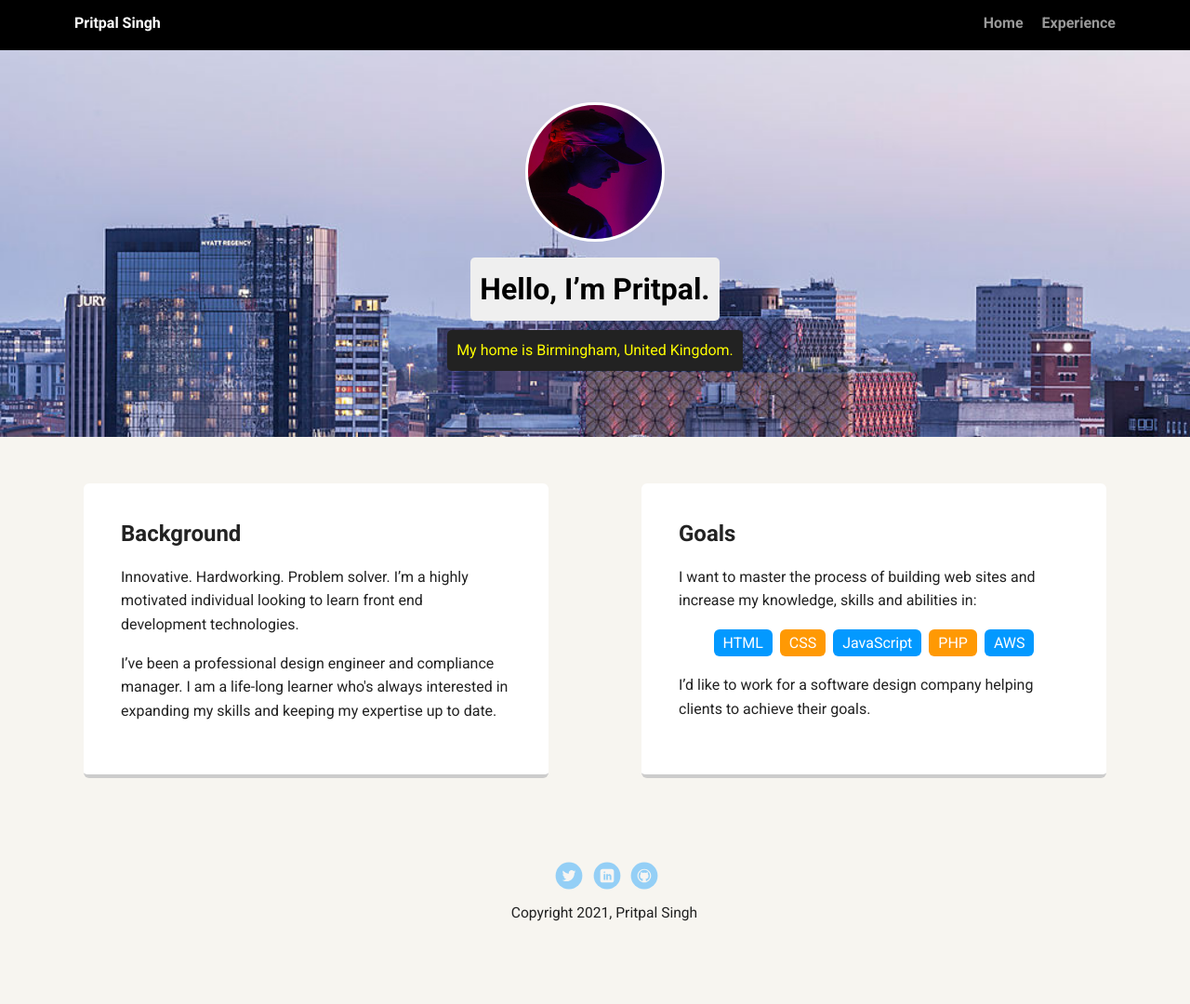
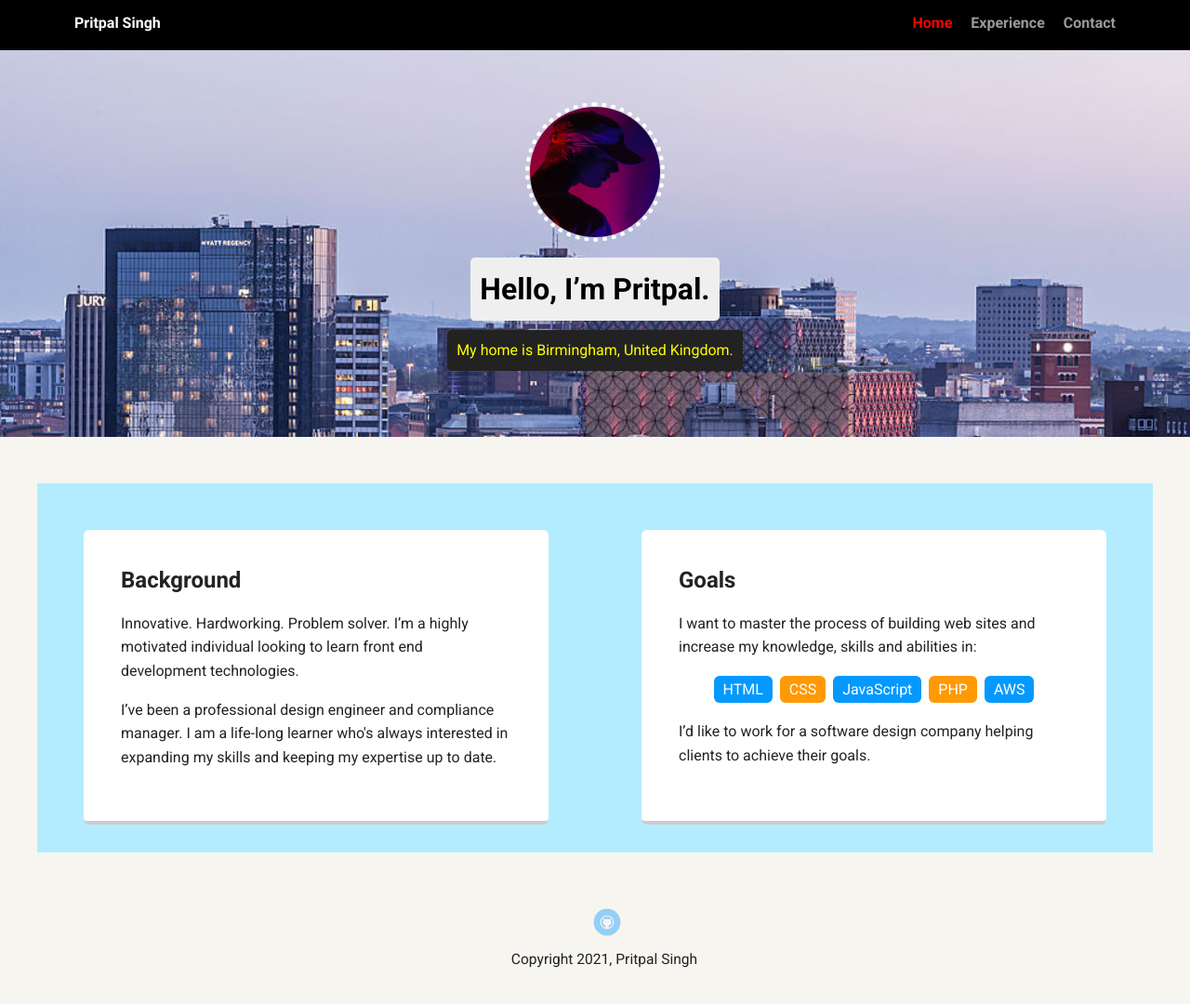
Before and after one commit to pritpal97/techdegree-project-1, a plain HTML site: page index.html in a window 1280 px wide. Shown: the whole page at 93% size. Drawn offline with Linux system fonts and the light colour scheme; a web font is replaced by a local one.

Commit message:
Project 1 v2.0
Some bugs in the code have been fixed (anchor tags). CSS code has been slightly modified.  Lastly a new contact me page has been created.

```diff
--- a/index.html
+++ b/index.html
@@ -8,28 +8,29 @@
   <link href="https://fonts.googleapis.com/css?family=Muli%7CRoboto:400,300,500,700,900" rel="stylesheet"></head>
   <body>
 
-    <div class="main-nav">
+    <nav class="main-nav">
         <ul class="nav">
           <li class="name">Pritpal Singh</li>
-          <li><a href="#">Home</a></li>
+          <li><a href="#top" class="trigger">Home</a></li>
           <li><a href="experience.html">Experience</a></li>
+          <li><a href="contact-me.html">Contact</a></li>
         </ul>
-    </div>
+      </nav>
 
     <header>
-      <img src="images/profile.jpg" alt="General side profile picture" class="profile-image">
+      <img src="images/profile.jpg" alt="Pritpal`s side profile picture" class="profile-image">
       <h1 class="tag name">Hello, I’m Pritpal.</h1>
       <p class="tag location">My home is Birmingham, United Kingdom.</p>
     </header>
 
     <main class="flex">
-      <div class="card">
+      <section class="card">
         <h2>Background</h2>
         <p>Innovative. Hardworking. Problem solver. I’m a highly motivated individual looking to learn front end development technologies.</p>
         <p>I’ve been a professional design engineer and compliance manager. I am a life-long learner who's always interested in expanding my skills and keeping my expertise up to date.</p>
-      </div>
+      </section>
 
-      <div class="card">
+      <section class="card">
         <h2>Goals</h2>
         <p>I want to master the process of building web sites and increase my knowledge, skills and abilities in:</p>
         <ul class="skills">
@@ -40,14 +41,12 @@
           <li>AWS</li>
         </ul>
         <p>I’d like to work for a software design company helping clients to achieve their goals.</p>
-      </div>
+      </section>
 
     </main>
     <footer>
       <ul>
-        <li><a href="https://twitter.com/" class="social twitter">Twitter</a></li>
-        <li><a href="https://uk.linkedin.com/" class="social linkedin">LinkedIn</a></li>
-        <li><a href="https://github.com/pritpal97" class="social github">Github</a></li>
+        <li><a href="https://github.com/pritpal97" class="social github" target="_blank">Github</a></li>
       </ul>
       <p class="copyright">Copyright 2021, Pritpal Singh</p>
     </footer>
--- a/styles.css
+++ b/styles.css
@@ -69,12 +69,12 @@ header .profile-image {
   margin-top: 50px;
   width: 150px;
   height: 150px;
-  border-radius: 50%;
-  border: 3px solid white;
-  transition: all .5s;
+  border-radius: 70%;
+  border: 5px dotted white;
+  transition: all .3s;
 }
 header .profile-image:hover {
-  transform: scale(1.2) rotate(5deg);
+  transform: scale(1.2) rotate(6deg);
 }
 .tag {
   background-color: #efefef;
@@ -151,12 +151,7 @@ a.social {
   opacity: .4;
   transition: all .5s;
 }
-a.twitter {
-  background-image: url(images/twitter.svg);
-}
-a.linkedin {
-  background-image: url(images/linkedin.svg);
-}
+
 a.github {
   background-image: url(images/github.svg);
 }
@@ -181,6 +176,7 @@ a.social:hover {
 
   header {
     min-height: 470px;
+    margin-bottom: 50px;
   }
 
   .nav {
@@ -189,8 +185,10 @@ a.social:hover {
   }
 
 
+
   main {
     padding-top: 20px;
+    background-color: #b3ecff;
   }
 
   main p {
@@ -208,3 +206,19 @@ a.social:hover {
 .experience li{
   padding: 10px;
 }
+
+.mailto{
+  color: blue;
+}
+
+.trigger{
+  color: red;
+}
+
+.animation{
+  max-width: 50%;
+  max-height: 50%;
+  display: block;
+  margin-left: auto;
+  margin-right: auto;
+}
```
Also changed, not shown: contact-me.html (added, +46 -0 lines), experience.html (+9 -10 lines), images/linkedin.svg (deleted), images/twitter.svg (deleted), 1 other file.
